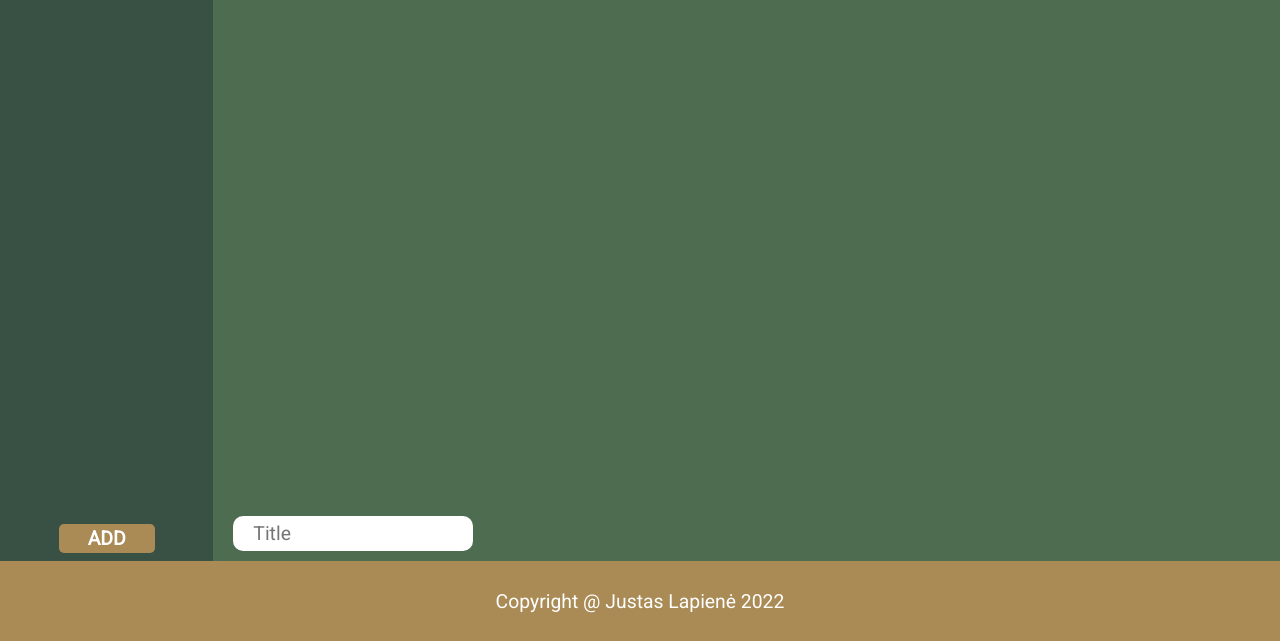
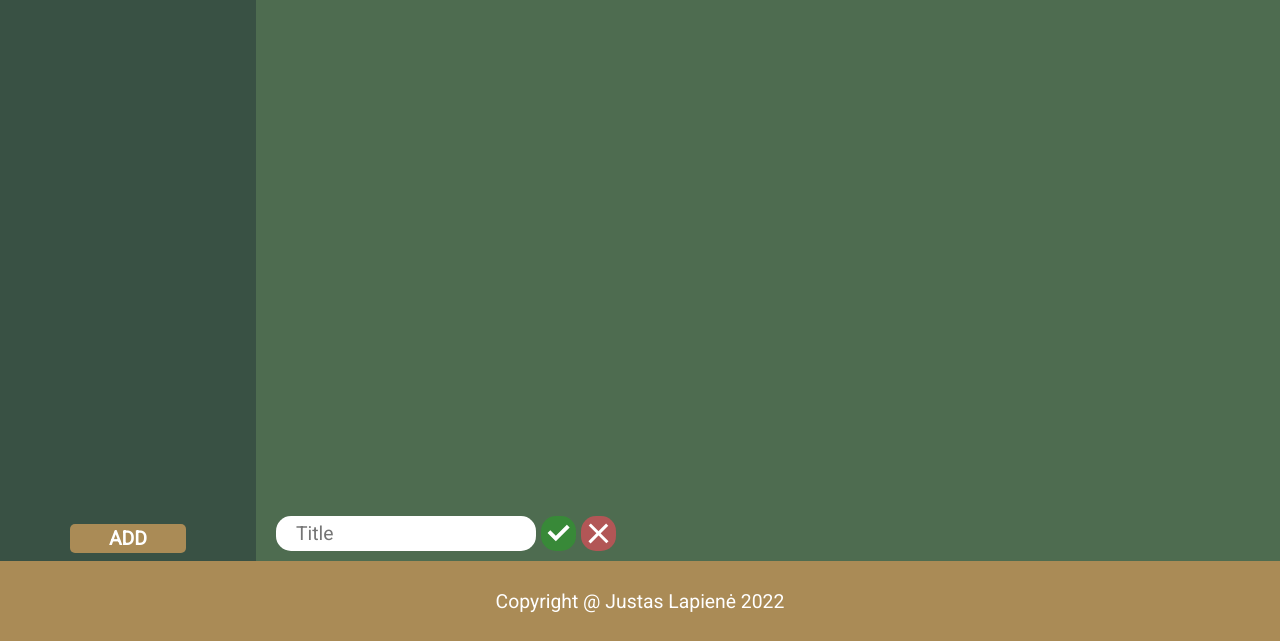
Before and after one commit to J03B1D3N/To-Do-List, a website built with webpack: page dist/index.html in a window 1280 px wide. Both pictures are taken after a click on the button "ADD". Shown: the part 159-800 px from the top of the page. Built offline with nearby package versions, Linux system fonts and the light colour scheme.

Commit message:
add projects button now works as intended

```diff
--- a/src/index.js
+++ b/src/index.js
@@ -17,24 +17,37 @@ import './style.scss';
         this.deleteProjectBtn = document.querySelectorAll('.delete')
         this.projectTitleInput = document.getElementById('projectTitle')
         this.projectTitleForm = document.getElementById('projectTitleForm')
+        this.projectTitleInputDiv = document.getElementById('titleBtns')
+        this.projectTitleInputConfirm = document.getElementById('submitTitleInput')
+        this.projectTitleInputCancel = document.getElementById('cancelTitleInput')
     },
     bindEvents: function() {
+        this.addProjectBtn.addEventListener('click', (e) => {
+            this.projectTitleInputDiv.style.display = 'flex'
+           this.projectTitleInput.focus()
+            // this.createProject()
+            // this.addProject()
+            // this.renderProjectList()
+        });
         this.projectTitleForm.addEventListener('submit', (e) => {
             e.preventDefault();
             this.createProject();
             this.addProject();
             this.projectTitleInput.value = ''
-            this.projectTitleInput.style.display = 'none'
+            this.projectTitleInputDiv.style.display = 'none'
             this.renderProjectList();
-
         }),
-        this.addProjectBtn.addEventListener('click', (e) => {
-           this.projectTitleInput.style.display = 'block'
-           this.projectTitleInput.focus()
-            // this.createProject()
-            // this.addProject()
-            // this.renderProjectList()
-        });
+        this.projectTitleInputConfirm.addEventListener('click', () => {
+            this.createProject();
+            this.addProject();
+            this.projectTitleInput.value = ''
+            this.projectTitleInputDiv.style.display = 'none'
+            this.renderProjectList();
+        }),
+        this.projectTitleInputCancel.addEventListener('click', () => {
+            this.projectTitleInput.value = ''
+            this.projectTitleInputDiv.style.display = 'none'
+        })
 
     },
     addProject: function() {
--- a/src/style.scss
+++ b/src/style.scss
@@ -49,25 +49,25 @@ $buttons: rgb(170, 139, 86);
 body {
     background-color: black;
     display: grid;
-    grid-template-columns: repeat(6, 1fr);
+    grid-template-columns: repeat(10, 1fr);
     grid-template-rows: repeat(10, 1fr);
     height: 100vh;
     width: 100vw;
 }
 header {
     grid-row: 1 / 2;
-    grid-column: 1/7;
+    grid-column: 1/ -1;
     @include hf
 }
 footer {
     grid-row: 10/11;
-    grid-column: 1/7;
+    grid-column: 1/ -1;
     @include hf
 }
 
 nav {
     grid-row: 2 / 10;
-    grid-column: 1/2;
+    grid-column: 1/3;
     background-color: $nav;
     position: relative;
     @include flex-v;
@@ -87,10 +87,11 @@ nav {
         gap: 5px;
         height: 100%;
         width: 100%;
-        padding-left: 15px;
+        padding: 15px;
         justify-items: left;
         align-items: top;
         overflow: auto;
+        width: 100%;
         .project {
             border: 3px solid grey;
             width: fit-content;
@@ -164,22 +165,87 @@ nav {
 }
 
 main {
-    grid-column: 2 / -1;
+    grid-column: 3 / -1;
     grid-row: 2/10;
     background-color: $main;
     position: relative;
-    #projectTitle {
+    .titleBtns {
         position: absolute;
         bottom: 10px;
         height: 2rem;
         margin-left: 20px;
-        border-radius: 10px;
-        border: none;
-        color: black;
-        padding-left: 20px;
         display: none;
+        justify-content: center;
+        align-items: center;
+        gap: 5px;
+        .titleInputBtns{
+            height: 2rem;
+            width: 2rem;
+            display: flex;
+            justify-content: center;
+            align-items: center;
+            border-radius: 15px;
+            transition: 0.1s;
+        }
+        .titleInputBtns:hover {
+            scale: 1.1
+        }
+        .titleInputBtns:active {
+            scale: 0.9
+        }
+        #cancelTitleInput {
+            position: relative;
+            display: flex;
+            justify-content: center;
+            align-items: center;
+            background-color: rgb(178, 86, 86);
+        }
+        #cancelTitleInput:before, #cancelTitleInput:after {
+            content: '';
+            height: 70%;
+            width: 8%;
+            background-color: white;
+            position: absolute;
+        }
+        #cancelTitleInput:before {
+            transform: rotate(45deg);
+        }
+        #cancelTitleInput:after {
+            transform: rotate(-45deg);
+        }
+        #submitTitleInput {
+            background-color: rgb(56, 137, 56);
+        }
+        #projectTitle {
+            height: 2rem;
+            border: none;
+            border-radius: 15px;
+            padding: 0px 20px;
+            color: black;
+        }
     }
     #projectTitle:focus {
         outline: none;
     }
+    //  {
+    //     position: absolute;
+    //     bottom: 10px;
+    //     left: 310px;
+    //     height: 2rem;
+    //     width: 5rem;
+    //     border-radius: 10px;
+    //     border: none;
+    //     display: block;
+    //     background-color: $main;
+    //     display: flex;
+    //     justify-content: center;
+    //     align-items: center;
+    //     gap: 10px;
+    //     #submitTitleInput, #cancelTitleInput{
+    //         height: 80%;
+    //         width: 35%;
+    //     }
+    // }
+
+
 }
```
Also changed, not shown: dist/index.html.
